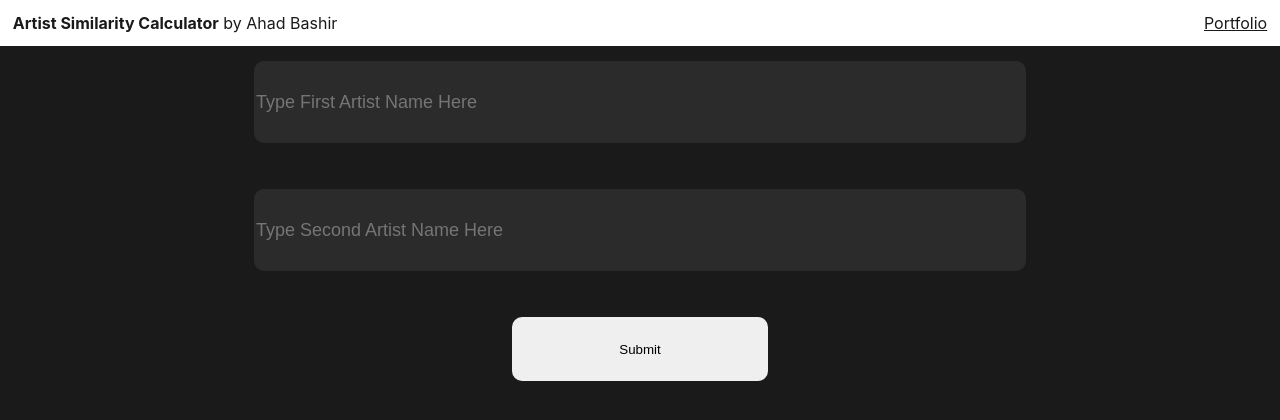
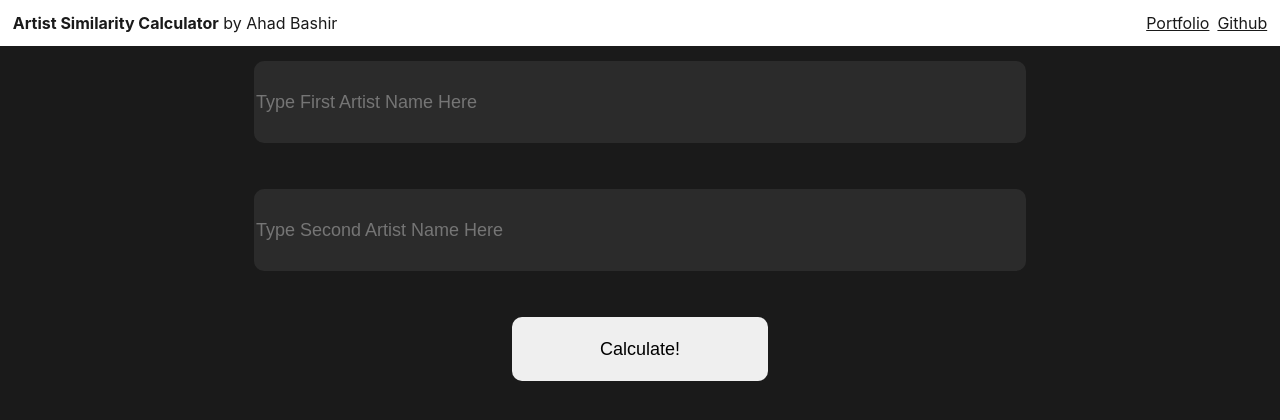
Before and after one commit to ABashir01/artist-similarity-calculator, a React (Create React App) app: page / in a window 1280 px wide. Shown: the top 420 px of the page. Built offline with nearby package versions, Linux system fonts and the light colour scheme; no server answers; a web font is replaced by a local one.

Commit message:
Cleaned up comments + added github link

```diff
--- a/src/App.css
+++ b/src/App.css
@@ -41,7 +41,7 @@
   flex-direction: row;
   justify-content: space-between;
   align-items: center;
-  width: 100%;
+  width: 98vw;
   margin: 0% 0% 1% 0%;
   padding: 1%;
   border-bottom: solid;
@@ -49,13 +49,13 @@
   color: #1a1a1a;
 }
 
-.title-div {
-  margin-left: 1%;
+
+.links-div {
+  display: flex;
+  justify-content: space-between;
 }
 
-.links-div {
-  margin-right: 1%;
-}
+
 
 .input-div {
   display: flex;
@@ -100,6 +100,7 @@ input[type=submit] {
   border-radius: 10px;
   width: 20%;
   height: 20%;
+  font-size: large;
 }
 
 input[type=submit]:focus {
@@ -127,6 +128,7 @@ ul {
 
 a {
   color:#1a1a1a;
+  margin-left: 8px;
 }
 
 
@@ -150,4 +152,9 @@ a {
     margin-top: 2vh;
     height: 25vh;
   }
+
+  .title-div {
+    width: 45%;
+    text-wrap: wrap;
+  }
 }
--- a/src/App.js
+++ b/src/App.js
@@ -12,7 +12,6 @@ const getToken = async () => {
     method: 'POST',
     headers: {
       'Authorization': `Basic ${credentials}`,
-      // 'Content-Type': 'application/x-www-form-urlencoded'
     },
     body: new URLSearchParams({
       grant_type: 'client_credentials'
@@ -59,7 +58,6 @@ function App() {
     <div className="App">
       <Header />
       <Input token={token} setCalculatedResults={setCalculatedResults} setCalculationComplete={setCalculationComplete}/>
-      {/* {calculatedResults ? <p>{console.log("calculatedResults", calculatedResults)}</p> : null} */}
       {calculationComplete ? <Results calculatedResults={calculatedResults}/> : null}
     </div>
   );
--- a/src/components/Header.js
+++ b/src/components/Header.js
@@ -5,7 +5,8 @@ function Header() {
         <div className="header-div">
             <div className='title-div'><b>Artist Similarity Calculator</b> by Ahad Bashir</div>
             <div className='links-div'>
-                <a href='https://ahad-bashir-portfolio.netlify.app/'>Portfolio</a>
+                <a href='https://ahad-bashir-portfolio.netlify.app/' target='_blank'>Portfolio</a>
+                <a href='https://github.com/ABashir01/artist-similarity-calculator' target='_blank'>Github</a>
             </div>
         </div>
     );
--- a/src/components/Input.js
+++ b/src/components/Input.js
@@ -1,10 +1,5 @@
 import {React, useState} from 'react';
 import {TailSpin} from 'react-loader-spinner'
-
-
-//TODO: Make the calculation based on genres, artists/related artists, playlists
-
-
 
 
 function Input(props) {
@@ -17,14 +12,11 @@ function Input(props) {
     const requestOptions = {
         method: "GET",
         headers: {
-        //   "Content-Type": "application/json",
           Authorization: "Bearer " + props.token,
         },
       }
 
     const calculateSimilarity = async (firstArtistMap, firstArtistPlaylists, secondArtistMap, secondArtistPlaylists) => {
-        // console.log("Starting");
-        // const startTime = (new Date()).getTime();
 
         let currCalculatedResults = {};
         currCalculatedResults["firstArtist"] = {};
@@ -47,16 +39,6 @@ function Input(props) {
                 genreScore++;
                 sharedGenres.add(genre);
             }
-            // else {
-            //     secondArtistGenres.forEach((secondGenre) => {
-            //         if (secondGenre.includes(genre)) {
-            //             genreScore++;
-            //             sharedGenres.add(genre);
-            //             console.log('INCLUDES');
-            //             // weightingGenreScore += 0.5;
-            //         }
-            //     });
-            // }
         });
 
         secondArtistGenres.forEach((genre) => {
@@ -65,8 +47,6 @@ function Input(props) {
                 sharedGenres.add(genre);
             }
         });
-
-
 
         //Adding to results object
         currCalculatedResults["firstArtist"]["genres"] = firstArtistGenres;
@@ -100,9 +80,6 @@ function Input(props) {
 
         let sharedSimilarArtists = new Set(); //For storing shared similar artists
 
-        // console.log(newFirstSimilarArtists);
-        // console.log(newSecondSimilarArtists);
-
         newFirstSimilarArtists.forEach((artist) => {
 
             if (artist === secondArtistMap.id || newSecondSimilarArtists.has(artist)) {
@@ -127,77 +104,8 @@ function Input(props) {
         // Weighting
         similarArtistsScore = similarArtistsScore / (firstArtistSimilarArtists.size + secondArtistSimilarArtists.size);
 
-        //---- Calculate playlists score ---------------------------------------
-        // let playlistScore = 0;
-        // let numberToDivide = 0;
-
-        // const firstArtistPlaylistsSet = new Set(firstArtistPlaylists);
-        // const secondArtistPlaylistsSet = new Set(secondArtistPlaylists);
-        // let sharedPlaylists = new Set();
-
-        // for (const playlist of firstArtistPlaylistsSet) {
-        //     let artistTrackResponse = await fetch(playlist.tracks.href, requestOptions);
-        //     let artistTrackJson = await artistTrackResponse.json();
-        //     let artistTracks = artistTrackJson.items;
-        //     for (const track of artistTracks) {
-        //         if (track.track && track.track.artists) {
-        //             numberToDivide++;
-        //             for (const artist of track.track.artists) {
-        //                 if (artist.id === secondArtistMap.id) {
-        //                     playlistScore++;
-        //                     sharedPlaylists.add(playlist);
-        //                     break;
-        //                 };
-        //             };
-        //             break;
-        //         };
-
-        //     };
-        // };
-
-        // for (const playlist of secondArtistPlaylistsSet) {
-        //     let artistTrackResponse = await fetch(playlist.tracks.href, requestOptions);
-        //     let artistTrackJson = await artistTrackResponse.json();
-        //     let artistTracks = artistTrackJson.items;
-        //     for (const track of artistTracks) {
-        //         if (track.track && track.track.artists) {
-        //             numberToDivide++;
-        //             for (const artist of track.track.artists) {
-        //                 if (artist.id === firstArtistMap.id) {
-        //                     playlistScore++;
-        //                     sharedPlaylists.add(playlist);
-        //                     break;
-        //                 };
-        //             };
-        //             break;
-        //         };
-        //     };
-        // };
-
-        // // console.log("playlist score pre-weight: ", playlistScore);
-        // // if (secondArtistPlaylistsSet === firstArtistPlaylistsSet) {
-        // //     console.log("Yeah, they equal");
-        // // } else {
-        // //     console.log("They are not equal fuck");
-        // // }
-
-        // //Adding to results object
-        // currCalculatedResults["firstArtist"]["playlistSet"] = firstArtistPlaylistsSet;
-        // currCalculatedResults["secondArtist"]["playlistSet"] = secondArtistPlaylistsSet;
-        // currCalculatedResults["shared"]["playlistSet"] = sharedPlaylists;
-
-        // //Weighting
-        // playlistScore = playlistScore / numberToDivide;
-
-        // console.log(firstArtistPlaylistsSet);
-        // console.log(secondArtistPlaylistsSet);
-
-
-
         //---- Calculate final percentage --------------------------------------
-        // const finalValue = Math.round(((0.6 * genreScore) + (0.2 * similarArtistsScore) + (0.2 * playlistScore)) * 100);
         const finalValue = Math.round(((0.6 * genreScore) + (0.4 * similarArtistsScore)) * 100);
-
 
         setLoading(false);
         setPleaseWait(false);
@@ -210,11 +118,6 @@ function Input(props) {
 
         console.log("Genre Score: ", genreScore);
         console.log("Similar Artist Score: ", similarArtistsScore);
-        // console.log("Playlists Score: ", playlistScore);
-        // console.log("Final Value: ", finalValue);
-        // console.log("FINISHED!");
-        // const endTime = (new Date()).getTime();
-        // console.log("Operation took this many seconds:", (endTime - startTime)/1000);
     }
 
     const handleSubmit = async (event) => {
@@ -239,11 +142,9 @@ function Input(props) {
                 "&type=artist%2Cplaylist&locale=en-US%2Cen%3Bq%3D0.5&offset=0&limit=20"), requestOptions);
 
             const firstArtistSearchResults = await firstArtistResponse.json();
-            // console.log(firstArtistSearchResults);
 
             const firstArtistMap = firstArtistSearchResults.artists.items[0];
             const firstArtistPlaylists = firstArtistSearchResults.playlists.items;
-            // const firstArtistGenres = new Set(firstArtistMap.genres);
 
             //Information for second artist
             const secondArtistResponse = await fetch(("https://api.spotify.com/v1/search?q=" +
@@ -254,8 +155,6 @@ function Input(props) {
 
             const secondArtistMap = secondArtistSearchResults.artists.items[0];
             const secondArtistPlaylists = secondArtistSearchResults.playlists.items;
-            // const secondArtistGenres = new Set(secondArtistMap.genres);
-
 
             calculateSimilarity(firstArtistMap, firstArtistPlaylists, secondArtistMap, secondArtistPlaylists);
 
@@ -270,7 +169,7 @@ function Input(props) {
             <form className='input-form' onSubmit={handleSubmit}>
                 <input type='text' placeholder='Type First Artist Name Here' onChange={e => setFirstArtist(e.target.value)}></input>
                 <input type='text' placeholder='Type Second Artist Name Here' onChange={e => setsecondArtist(e.target.value)}></input>
-                <input type='submit' value='Submit'/>
+                <input type='submit' value='Calculate!'/>
             </form>
 
             <div className='input-other-parts'>
--- a/src/index.css
+++ b/src/index.css
@@ -5,7 +5,7 @@ body {
     sans-serif;
   -webkit-font-smoothing: antialiased;
   -moz-osx-font-smoothing: grayscale;
-  width: 100%;
+  width: 100vw;
   height: 100vh;
   background-color: #1a1a1a;
   color: white;
```
